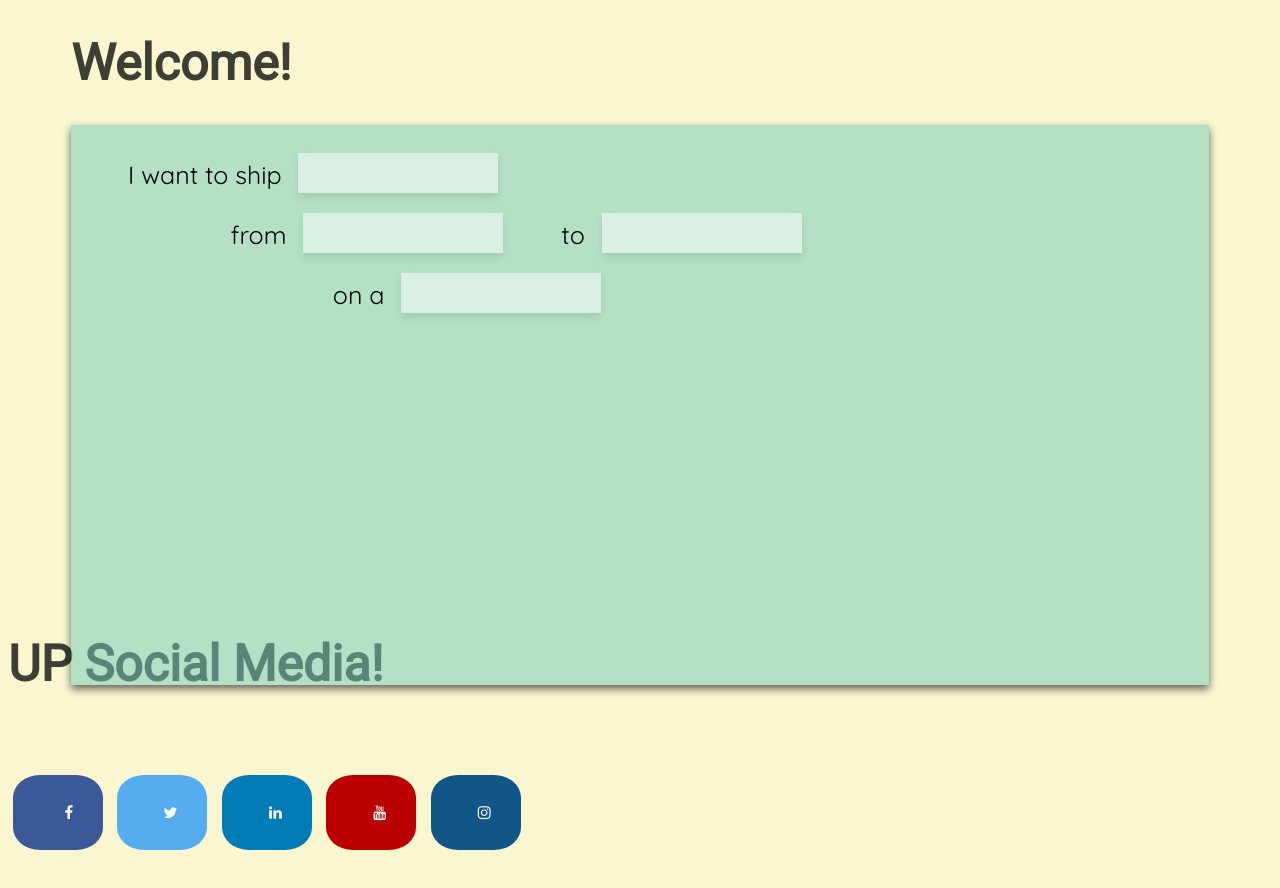
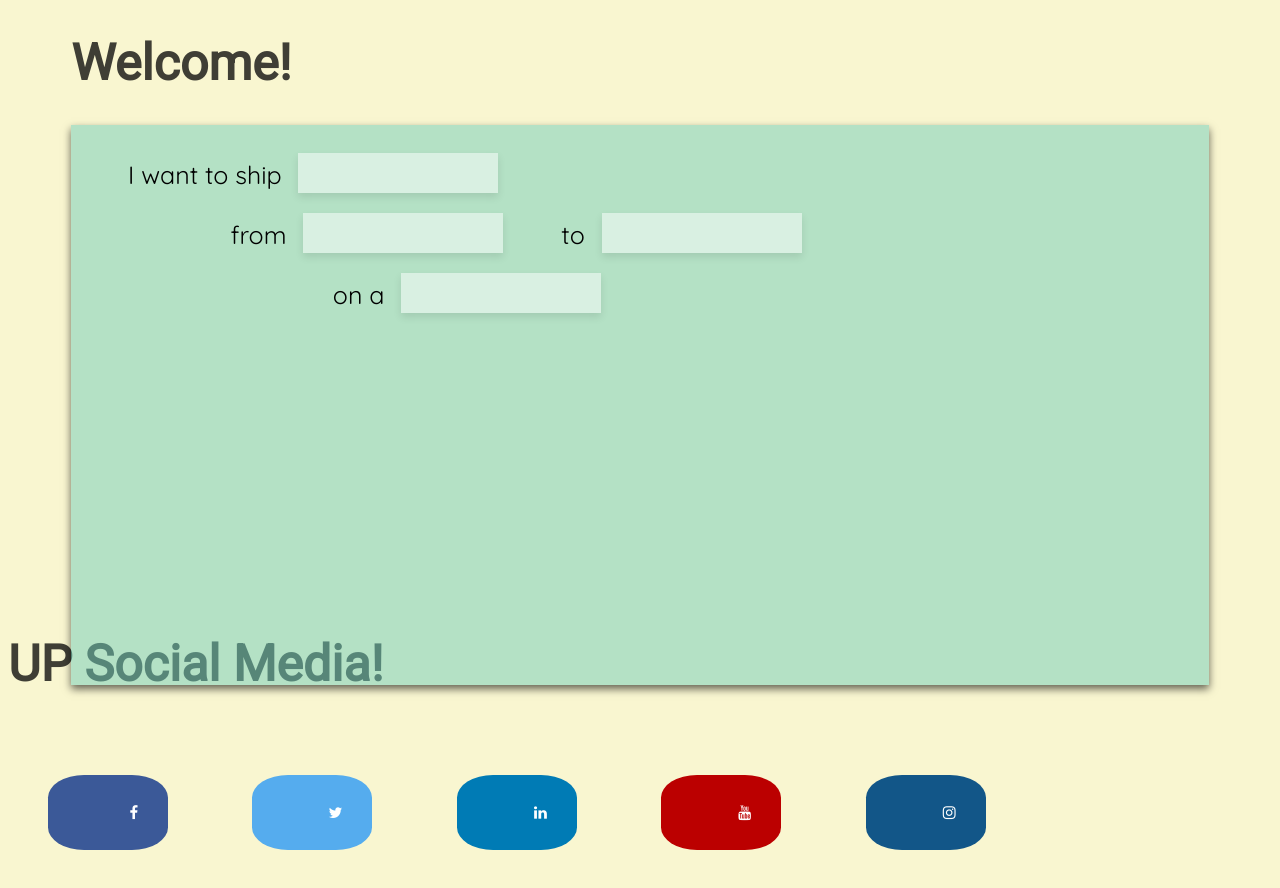
Before and after one commit to rielry/HACC, a plain HTML site: page index.html in a window 1280 px wide. Drawn offline with nearby package versions, Linux system fonts and the light colour scheme.

Commit message:
index.html edited online with Bitbucket

```diff
--- a/index.html
+++ b/index.html
@@ -64,10 +64,10 @@
 .fa {
   padding: 30px;
   font-size: 15px;
-  width: 30px;
+  width: 60px;
   text-align: right;
   text-decoration: none;
-  margin: 40px 5px;
+  margin: 40px 40px;
   border-radius: 30%;
 }
 
@@ -104,7 +104,7 @@
 }
 </style>
 <body>
-<h2 style="font-size: 50px; cursor: default">UP Social Media!</h2>
+<h2 style="font-size: 50px; cursor: right">UP Social Media!</h2>
 
 <a href="https://www.facebook.com/unionpacific/" class="fa fa-facebook"></a>
 <a href="https://twitter.com/UnionPacific?ref_src=twsrc%5Egoogle%7Ctwcamp%5Eserp%7Ctwgr%5Eauthor" class="fa fa-twitter"></a>
```
